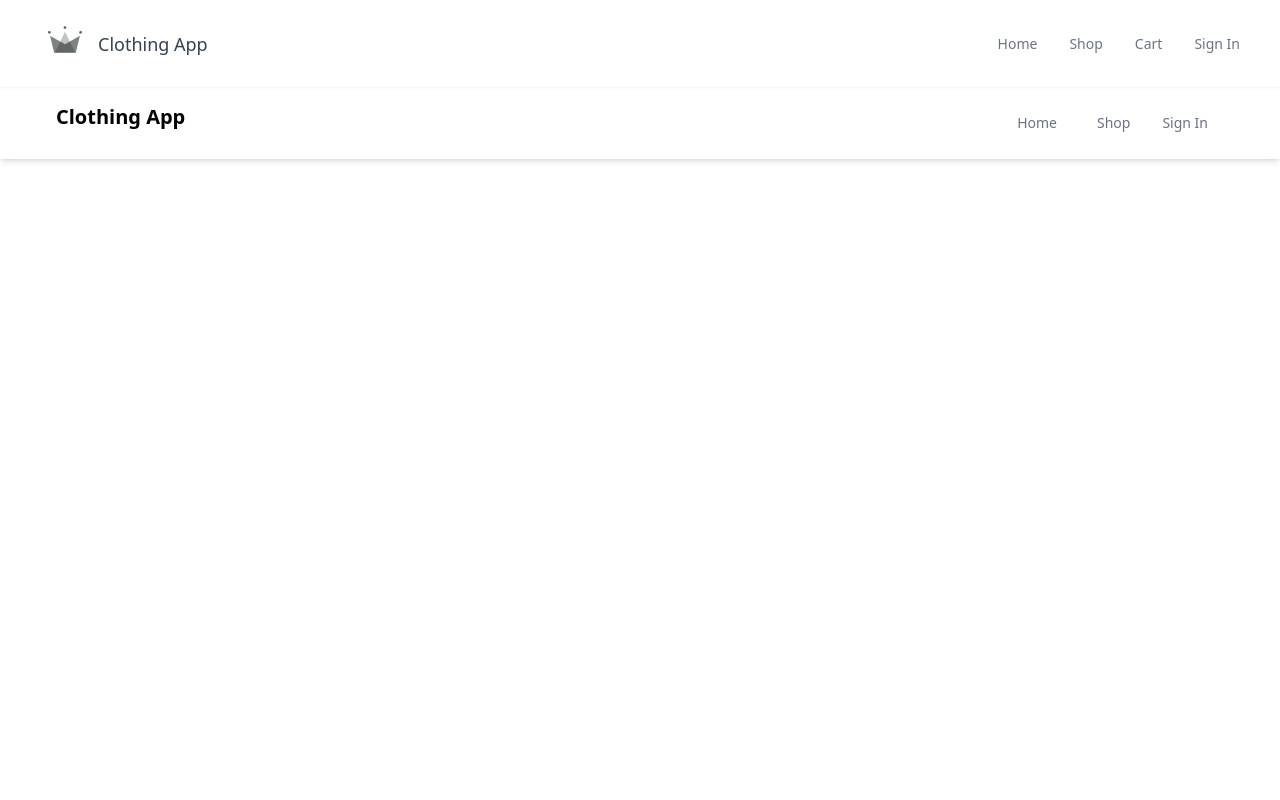
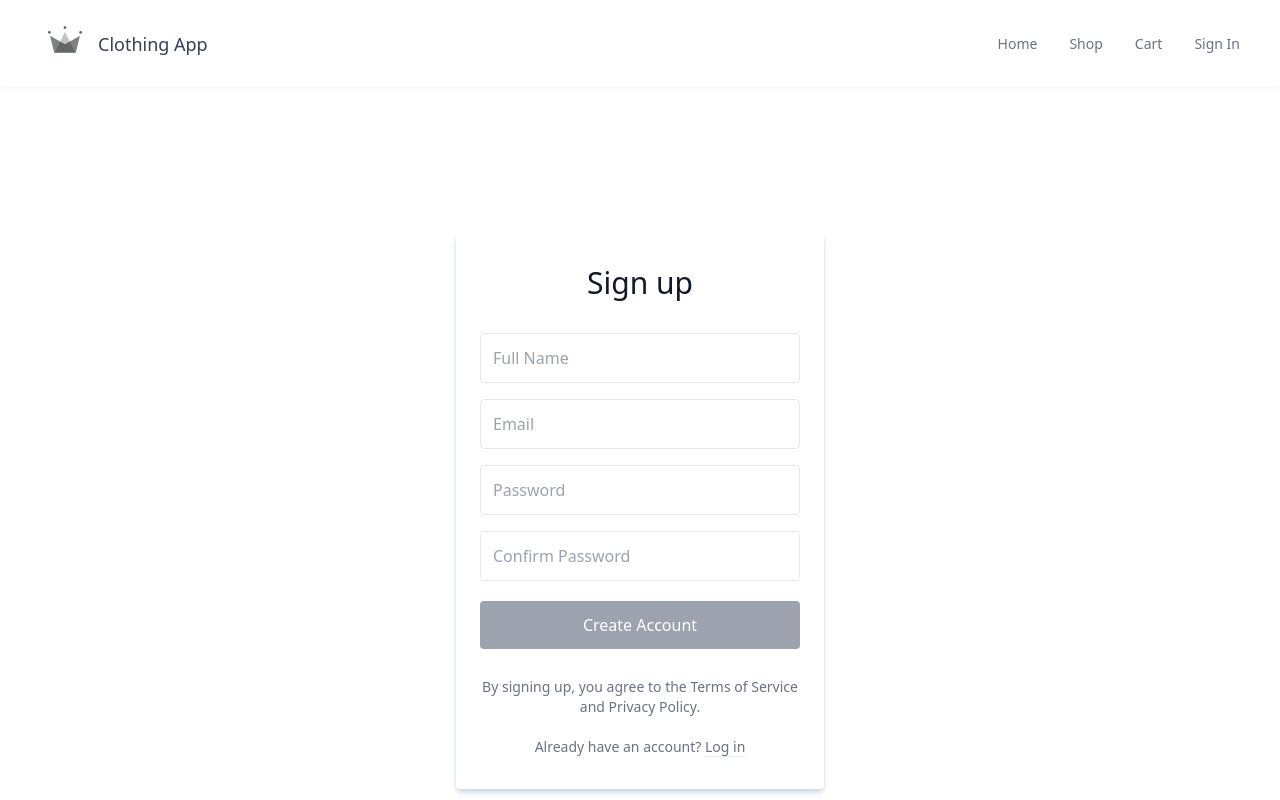
Before and after one commit to muzyawari/Clothing-App-, a React (Create React App) app: page /sign-up in a window 1280 px wide. Shown: the top 800 px of the page. Built offline with nearby package versions, Linux system fonts and the light colour scheme.

Commit message:
added signup pages

```diff
--- a/package.json
+++ b/package.json
@@ -7,6 +7,7 @@
     "@testing-library/jest-dom": "^5.16.4",
     "@testing-library/react": "^13.3.0",
     "@testing-library/user-event": "^13.5.0",
+    "firebase": "^9.8.2",
     "react": "^18.1.0",
     "react-dom": "^18.1.0",
     "react-router-dom": "^6.3.0",
--- a/src/App.js
+++ b/src/App.js
@@ -3,6 +3,8 @@ import Footer from "./components/Footer";
 import Home from "./components/Home";
 
 import Mens from "./pages/Mens";
+import SignIn from "./pages/SignIn";
+import SignUp from "./pages/SignUp";
 
 import { Routes, Route } from "react-router-dom";
 
@@ -14,6 +16,8 @@ function App() {
       <Routes>
         <Route path="/" element={<Home />} />
         <Route path="/mens" element={<Mens />} />
+        <Route path="/sign-in" element={<SignIn />} />
+        <Route path="/sign-up" element={<SignUp />} />
       </Routes>
 
       <Footer />
--- a/src/components/Footer.js
+++ b/src/components/Footer.js
@@ -7,13 +7,13 @@ import { NavLink, Outlet } from "react-router-dom";
 export default function Footer() {
   return (
     <>
-      <footer className="p-4 bg-white  shadow-md	shadow-gray dark:bg-gray-800">
-        <div className="sm:flex sm:items-center sm:justify-between md:px-4 lg:px-10 ">
+      <footer className="p-4 bg-white  shadow-md pt-2	shadow-black drop-shadow-xl	 dark:bg-gray-800">
+        <div className="sm:flex sm:items-center sm:justify-between md:px-4 lg:px-10 pt-2">
           <a
             href="https://flowbite.com"
             className="flex  justify-center mb-4 sm:mb-0"
           >
-            <span className=" text-xl font-semibold whitespace-nowrap dark:text-white pb-3">
+            <span className=" text-xl font-semibold whitespace-nowrap dark:text-white ">
               Clothing App
             </span>
           </a>
--- /dev/null
+++ b/src/firebase.js
@@ -0,0 +1,15 @@
+import { initializeApp } from "firebase/app";
+
+import { getAuth, signInWithCustomToken } from "firebase/auth";
+
+const firebaseConfig = {
+  apiKey: "AIzaSyBk7FUPMpDf4MIjTvqLF8rbFgX-irYqRFQ",
+  authDomain: "clothing-app-db-a2bb5.firebaseapp.com",
+  projectId: "clothing-app-db-a2bb5",
+  storageBucket: "clothing-app-db-a2bb5.appspot.com",
+  messagingSenderId: "899675987266",
+  appId: "1:899675987266:web:25ca179c92dd939b5e7cdb",
+};
+
+// Initialize Firebase
+const app = initializeApp(firebaseConfig);
--- /dev/null
+++ b/src/pages/SignIn.js
@@ -0,0 +1,44 @@
+import { Link } from "react-router-dom";
+
+export default function SignIn() {
+  return (
+    <div class="bg-grey-lighter min-h-screen flex flex-col ">
+      <div class="container max-w-sm mx-auto flex-1 flex flex-col items-center justify-center px-2">
+        <div class="bg-white px-6 py-8 rounded shadow-md shadow-slate-300	 text-gray-900 w-full">
+          <h1 class="mb-8 text-3xl text-center">Sign In</h1>
+
+          <input
+            type="text"
+            class="block border border-grey-light w-full p-3 rounded mb-4 focus:outline-none focus:border-blue-500"
+            name="email"
+            placeholder="Email"
+          />
+
+          <input
+            type="password"
+            class="block border border-grey-light w-full p-3 rounded mb-4 focus:outline-none focus:border-blue-500"
+            name="password"
+            placeholder="Password"
+          />
+
+          <button
+            type="submit"
+            class="w-full text-center py-3 rounded bg-gray-400 text-white my-1"
+          >
+            Login
+          </button>
+
+          <div class="text-center text-sm text-gray-500 mt-6">
+            Don't have an account?{" "}
+            <Link
+              class="no-underline border-b border-blue text-blue"
+              to="/sign-up"
+            >
+              Sign up
+            </Link>
+          </div>
+        </div>
+      </div>
+    </div>
+  );
+}
--- /dev/null
+++ b/src/pages/SignUp.js
@@ -0,0 +1,59 @@
+import { Link } from "react-router-dom";
+
+export default function SignUp() {
+  return (
+    <div class="bg-grey-lighter min-h-screen flex flex-col mt-6">
+      <div class="container max-w-sm mx-auto flex-1 flex flex-col items-center justify-center px-2">
+        <div class="bg-white px-6 py-8 rounded shadow-md shadow-slate-300	 text-gray-900 w-full">
+          <h1 class="mb-8 text-3xl text-center">Sign up</h1>
+          <input
+            type="text"
+            class="block border border-grey-light w-full p-3 rounded mb-4 focus:outline-none focus:border-blue-500 "
+            name="fullname"
+            placeholder="Full Name"
+          />
+
+          <input
+            type="text"
+            class="block border border-grey-light w-full p-3 rounded mb-4 focus:outline-none focus:border-blue-500"
+            name="email"
+            placeholder="Email"
+          />
+
+          <input
+            type="password"
+            class="block border border-grey-light w-full p-3 rounded mb-4 focus:outline-none focus:border-blue-500"
+            name="password"
+            placeholder="Password"
+          />
+          <input
+            type="password"
+            class="block border border-grey-light w-full p-3 rounded mb-4 focus:outline-none focus:border-blue-500"
+            name="confirm_password"
+            placeholder="Confirm Password"
+          />
+
+          <button
+            type="submit"
+            class="w-full text-center py-3 rounded bg-gray-400 text-white my-1"
+          >
+            Create Account
+          </button>
+
+          <div class="text-center text-sm text-gray-500 mt-6">
+            By signing up, you agree to the Terms of Service and Privacy Policy.
+            <br />
+            <br />
+            Already have an account?{" "}
+            <Link
+              class="no-underline border-b border-blue text-blue"
+              to="/sign-in"
+            >
+              Log in
+            </Link>
+          </div>
+        </div>
+      </div>
+    </div>
+  );
+}
```
Also changed, not shown: 1 other file (tests, documents, lock files or other folders).
